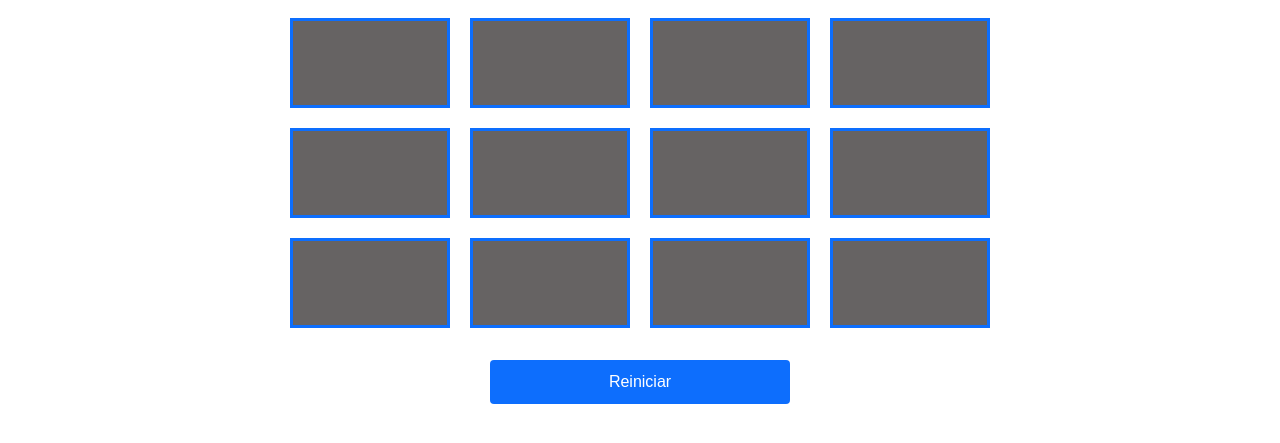
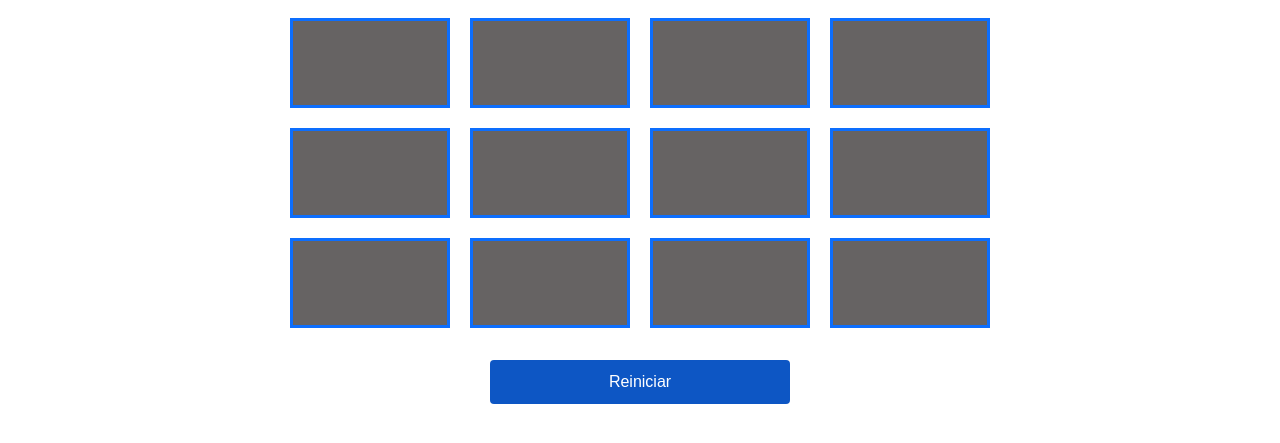
Before and after one commit to AlexanderPM11/AlexanderPM11.github.io, a plain HTML site: page html/index.html in a window 1280 px wide. In both pictures the pointer is over the button "Reiniciar". Shown: the part 215-658 px from the top of the page. Drawn offline with Linux system fonts and the light colour scheme.

Commit message:
Update index1.css

```diff
--- a/css/index1.css
+++ b/css/index1.css
@@ -53,6 +53,10 @@
   color: #fff;
   font-size: 16px;
   margin: auto;
+  cursor: pointer;
+}
+.btn:hover{
+  background-color: #0d56c4;
 }
 .mesaje_ganado {
   display: none;
```
